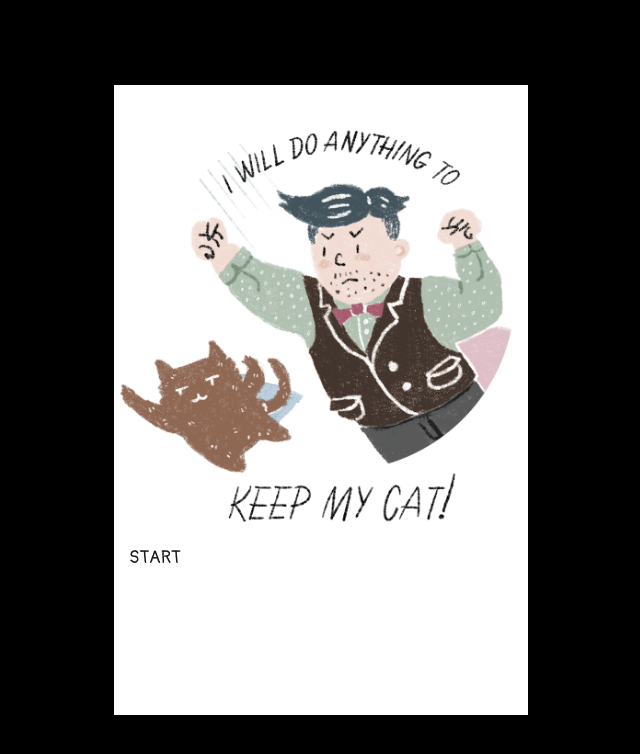
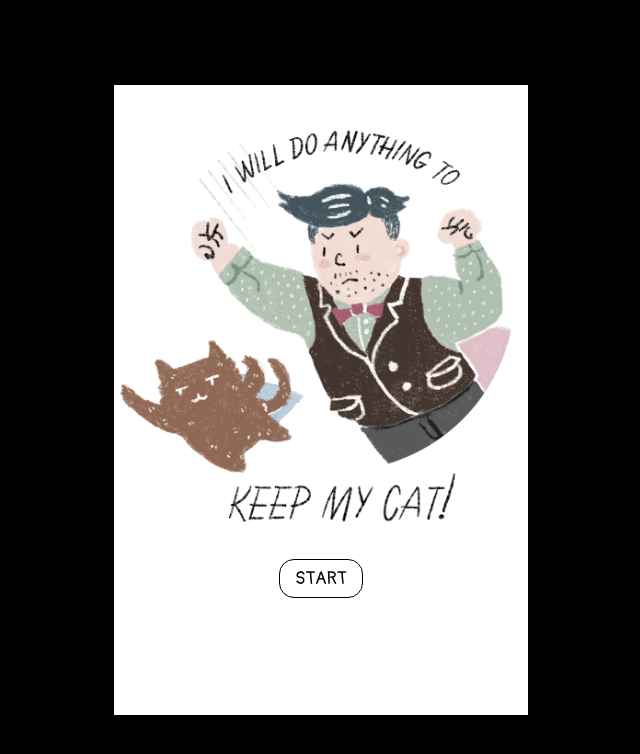
Before and after one commit to weilidai2001/keep-my-cat-2025, a Next.js app: page / in a window 1280 px wide. Shown: the top 754 px of the page, without its empty margins (319-959 px from the left). Built offline with nearby package versions, Linux system fonts and the light colour scheme.

Commit message:
feat: create reusable Button component and replace inline button styles with it

```diff
--- a/src/app/page.tsx
+++ b/src/app/page.tsx
@@ -1,24 +1,25 @@
+import Button from "@/components/ui/button";
+
 export default function Home() {
   return (
     <div className="slideshow">
-      <main style={{ position: "relative", width: "100%", paddingBottom: "100%", overflow: "initial", marginTop: "20px" }}>
+      <main
+        style={{
+          position: "relative",
+          width: "100%",
+          paddingBottom: "100%",
+          overflow: "initial",
+          marginTop: "20px",
+        }}
+      >
         <img
           style={{ position: "absolute", width: "100%" }}
           className="slideshow__hero-image"
           src="/index.gif"
         />
       </main>
-      <footer>
-        <button
-          style={{
-            padding: "5px 15px",
-            width: "auto",
-            fontSize: "18px",
-            margin: "20px auto",
-          }}
-        >
-          START
-        </button>
+      <footer className="flex justify-center mt-[20px]">
+        <Button href="/intro" text="START" />
       </footer>
     </div>
   );
--- /dev/null
+++ b/src/components/ui/button.tsx
@@ -0,0 +1,12 @@
+import Link from "next/link";
+
+const Button = ({ href, text }: { href: string; text: string }) => (
+  <Link
+    href={href}
+    className="block text-center cursor-pointer outline-none text-black bg-transparent border border-black rounded-[15px] uppercase px-[15px] py-[5px] text-[18px] mx-auto my-[20px]"
+  >
+    {text}
+  </Link>
+);
+
+export default Button;
```
